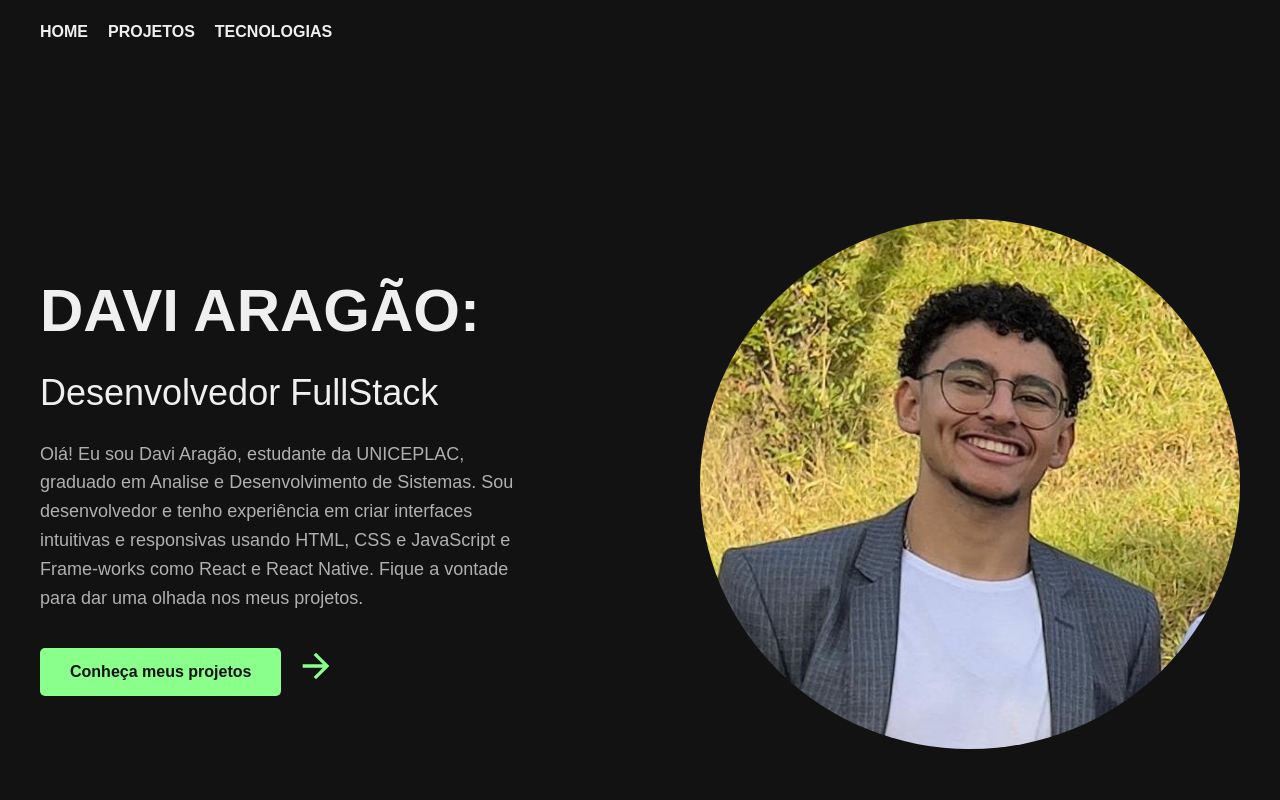
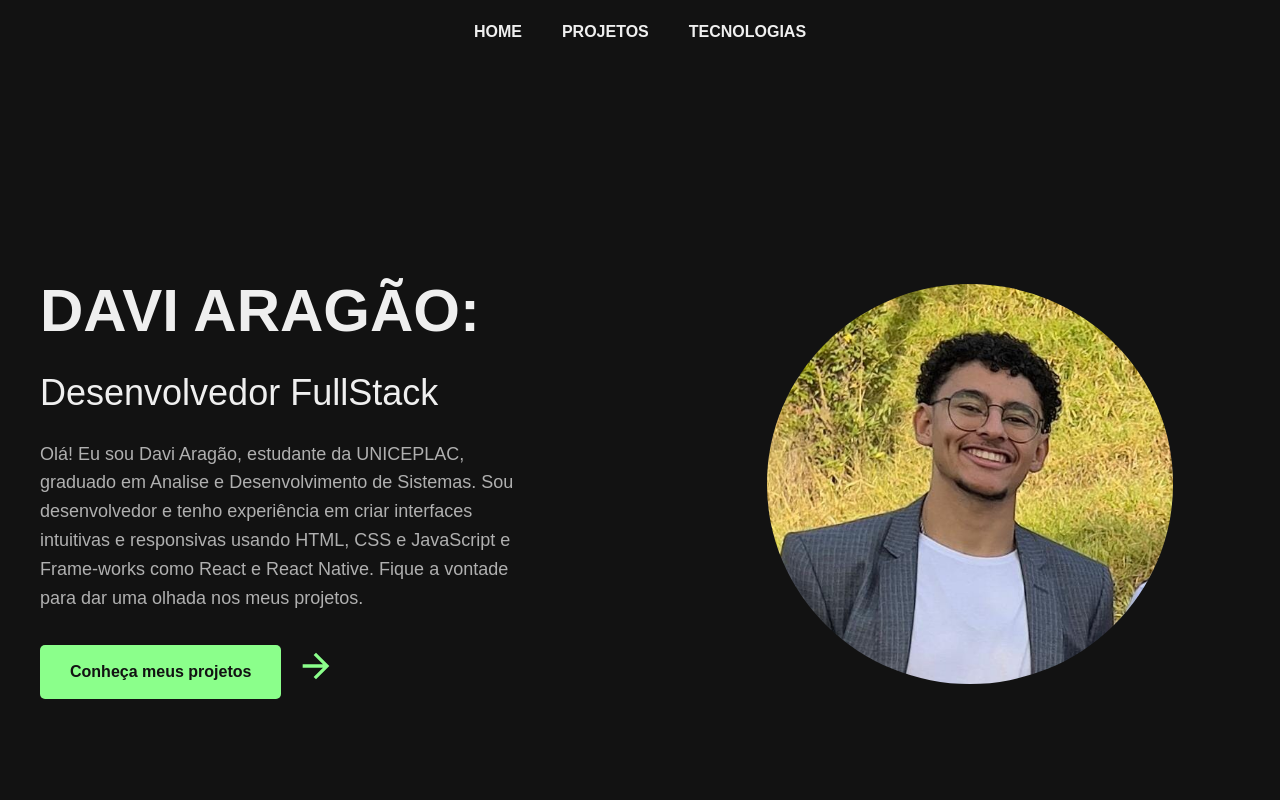
Before and after one commit to daviaragaoyt/portifolio, a React (Vite) app: page / in a window 1280 px wide. Shown: the top 800 px of the page. Built offline with nearby package versions, Linux system fonts and the light colour scheme.

Commit message:
finally portifolio

```diff
--- a/src/App.tsx
+++ b/src/App.tsx
@@ -7,7 +7,7 @@ import Footer from './components/Footer';
 
 const App: React.FC = () => {
   return (
-    <div>
+    <>
       <Header />
       <main>
         <HeroSection />
@@ -15,7 +15,7 @@ const App: React.FC = () => {
         <TechnologiesSection />
       </main>
       <Footer />
-    </div>
+    </>
   );
 };
 
--- a/src/components/Footer.css
+++ b/src/components/Footer.css
@@ -1,5 +1,3 @@
-/* src/components/Footer.css */
-
 .footer {
   background-color: #121212;
   padding: 60px 40px 20px;
@@ -41,7 +39,7 @@
 }
 
 .social-icon:hover {
-  color: #8bff8b; /* Cor de destaque ao passar o mouse */
+  color: #8bff8b;
 }
 
 .footer-copyright {
--- a/src/components/Footer.tsx
+++ b/src/components/Footer.tsx
@@ -4,7 +4,7 @@ import './Footer.css';
 
 const Footer: React.FC = () => {
     return (
-        <footer id='footer' className="footer">
+        <footer className="footer">
             <div className="footer-content">
                 <h3 className="footer-heading">Vamos conversar?</h3>
                 <p className="footer-text">
@@ -13,13 +13,13 @@ const Footer: React.FC = () => {
                     Sinta-se à vontade para me contatar por qualquer um dos canais abaixo.
                 </p>
                 <div className="social-links">
-                    <a href="https://www.instagram.com/d.a.v.i_aragao" target="_blank" rel="noopener noreferrer" className="social-icon">
+                    <a href="https://www.instagram.com/seu-usuario" target="_blank" rel="noopener noreferrer" className="social-icon">
                         <FaInstagram />
                     </a>
-                    <a href="https://www.linkedin.com/in/davi-aragão-25aa30285" target="_blank" rel="noopener noreferrer" className="social-icon">
+                    <a href="https://www.linkedin.com/in/seu-usuario" target="_blank" rel="noopener noreferrer" className="social-icon">
                         <FaLinkedin />
                     </a>
-                    <a href="https://wa.me/5561982611486" target="_blank" rel="noopener noreferrer" className="social-icon">
+                    <a href="https://wa.me/5561999999999" target="_blank" rel="noopener noreferrer" className="social-icon">
                         <FaWhatsapp />
                     </a>
                 </div>
--- a/src/components/Header.tsx
+++ b/src/components/Header.tsx
@@ -1,57 +1,23 @@
 import React from 'react';
-const navLinks = ['HOME', 'PROJETOS', 'TECNOLOGIAS',];
+const navLinks = ['HOME', 'PROJETOS', 'TECNOLOGIAS'];
 const styles = {
     header: {
         display: 'flex',
-        justifyContent: 'space-between',
+        justifyContent: 'center',
         alignItems: 'center',
         padding: '20px 40px',
         backgroundColor: '#121212',
         boxShadow: '0 2px 4px rgba(0,0,0,0.2)',
     },
-    logo: {
-        display: 'flex',
-        alignItems: 'center',
-    },
-    logoImg: {
-        height: '40px',
-    },
-    logoText: {
-        fontSize: '24px',
-        fontWeight: 'bold',
-        color: '#efefef',
-        marginLeft: '10px',
-    },
     nav: {
         display: 'flex',
-        gap: '20px',
+        gap: '40px',
     },
     navLink: {
         color: '#efefef',
         textDecoration: 'none',
         fontWeight: 'bold',
         transition: 'color 0.3s ease',
-    },
-    buttons: {
-        display: 'flex',
-        gap: '10px',
-    },
-    button: {
-        padding: '10px 20px',
-        borderRadius: '20px',
-        fontWeight: 'bold',
-        cursor: 'pointer',
-        transition: 'background-color 0.3s ease, color 0.3s ease',
-    },
-    signupButton: {
-        backgroundColor: 'transparent',
-        color: '#8bff8b',
-        border: '2px solid #8bff8b',
-    },
-    loginButton: {
-        backgroundColor: '#8bff8b',
-        color: '#121212',
-        border: '2px solid #8bff8b',
     },
 };
 const Header: React.FC = () => {
--- /dev/null
+++ b/src/components/HeroSection.css
@@ -0,0 +1,84 @@
+.hero-section {
+  display: flex;
+  align-items: center;
+  justify-content: center;
+  padding: 60px 40px;
+  background-color: #121212;
+  height: calc(100vh - 80px);
+  color: #efefef;
+}
+
+.content-container {
+  display: flex;
+  max-width: 1200px;
+  width: 100%;
+  align-items: center;
+  gap: 80px;
+}
+
+.text-container {
+  flex: 1;
+  padding-right: 40px;
+}
+
+.profile-title {
+  font-size: 60px;
+  font-weight: bold;
+  color: #efefef;
+  margin: 0;
+}
+
+.profile-subtitle {
+  font-size: 36px;
+  font-weight: normal;
+  color: #efefef;
+  margin: 10px 0 20px 0;
+}
+
+.profile-paragraph {
+  font-size: 18px;
+  line-height: 1.6;
+  color: #b0b0b0;
+  max-width: 500px;
+}
+
+.button-container {
+  display: flex;
+  align-items: center;
+  cursor: pointer;
+  margin-top: 30px;
+}
+
+.button-link {
+  padding: 15px 30px;
+  font-size: 16px;
+  font-weight: bold;
+  color: #121212;
+  background-color: #8bff8b;
+  border: none;
+  border-radius: 5px;
+  cursor: pointer;
+  transition: background-color 0.3s ease;
+  text-decoration: none;
+  display: block;
+}
+
+.arrow-icon {
+  margin-left: 15px;
+  font-size: 40px;
+  color: #8bff8b;
+}
+
+.image-container {
+  flex: 1;
+  display: flex;
+  justify-content: center;
+  align-items: center;
+  overflow: hidden;
+}
+
+.profile-image {
+  border-radius: 100%;
+  height: 400px;
+  object-fit: cover;
+}
--- a/src/components/HeroSection.tsx
+++ b/src/components/HeroSection.tsx
@@ -1,102 +1,26 @@
 import React from 'react';
 import person from '../assets/davi.png';
 import { MdArrowForward } from 'react-icons/md';
-
-const styles = {
-    heroSection: {
-        display: 'flex',
-        alignItems: 'center',
-        justifyContent: 'center',
-        padding: '60px 40px',
-        backgroundColor: '#121212',
-        height: 'calc(100vh - 80px)',
-        color: '#efefef'
-    },
-    contentContainer: {
-        display: 'flex',
-        maxWidth: '1200px',
-        width: '100%',
-        alignItems: 'center',
-        gap: '80px',
-    },
-    textContainer: {
-        flex: 1,
-        paddingRight: '40px',
-    },
-    title: {
-        fontSize: '60px',
-        fontWeight: 'bold',
-        color: '#efefef',
-        margin: '0',
-    },
-    subtitle: {
-        fontSize: '36px',
-        fontWeight: 'normal',
-        color: '#efefef',
-        margin: '10px 0 20px 0',
-    },
-    paragraph: {
-        fontSize: '18px',
-        lineHeight: '1.6',
-        color: '#b0b0b0',
-        maxWidth: '500px',
-    },
-    buttonContainer: {
-        display: 'flex',
-        alignItems: 'center',
-        cursor: 'pointer',
-        marginTop: '30px',
-    },
-    button: {
-        padding: '15px 30px',
-        fontSize: '16px',
-        fontWeight: 'bold',
-        color: '#121212',
-        backgroundColor: '#8bff8b',
-        border: 'none',
-        borderRadius: '5px',
-        cursor: 'pointer',
-        transition: 'background-color 0.3s ease',
-    },
-    arrowIcon: {
-        marginLeft: '15px',
-        fontSize: '40px',
-        color: '#8bff8b',
-    },
-    imageContainer: {
-        flex: 1,
-        display: 'flex',
-        justifyContent: 'center',
-        borderRadius: '100%',
-        alignItems: 'center',
-    },
-    phoneImage: {
-        borderRadius: '100%',
-        maxWidth: '100%',
-        height: 'auto',
-    },
-};
+import './HeroSection.css';
 const HeroSection: React.FC = () => {
     return (
-        <section style={styles.heroSection}>
-            <div style={styles.contentContainer}>
-                <div style={styles.textContainer}>
-                    <h1 style={styles.title}>DAVI ARAGÃO:</h1>
-                    <h2 style={styles.subtitle}>Desenvolvedor FullStack</h2>
-                    <p style={styles.paragraph}>
-                        Olá! Eu sou Davi Aragão, estudante da UNICEPLAC, graduado em Analise e Desenvolvimento de Sistemas.
-                        Sou desenvolvedor e tenho experiência em criar interfaces intuitivas e responsivas usando HTML, CSS e JavaScript e Frame-works como React e React Native.
-                        Fique a vontade para dar uma olhada nos meus projetos.
+        <section className="hero-section">
+            <div className="content-container">
+                <div className="text-container">
+                    <h1 className="profile-title">DAVI ARAGÃO:</h1>
+                    <h2 className="profile-subtitle">Desenvolvedor FullStack</h2>
+                    <p className="profile-paragraph">
+                        Olá! Eu sou Davi Aragão, estudante da UNICEPLAC, graduado em Analise e Desenvolvimento de Sistemas. Sou desenvolvedor e tenho experiência em criar interfaces intuitivas e responsivas usando HTML, CSS e JavaScript e Frame-works como React e React Native. Fique a vontade para dar uma olhada nos meus projetos.
                     </p>
-                    <div style={styles.buttonContainer}>
-                        <button style={styles.button}>Conheça meus projetos</button>
-                        <span style={styles.arrowIcon}>
+                    <div className="button-container">
+                        <a href="#projetos" className="button-link">Conheça meus projetos</a>
+                        <span className="arrow-icon">
                             <MdArrowForward />
                         </span>
                     </div>
                 </div>
-                <div style={styles.imageContainer}>
-                    <img src={person} style={styles.phoneImage} />
+                <div className="image-container">
+                    <img src={person} className="profile-image" alt="Foto de perfil de Davi Aragão" />
                 </div>
             </div>
         </section>
--- a/src/components/ProjectsSection.css
+++ b/src/components/ProjectsSection.css
@@ -1,45 +1,52 @@
 .projects-section {
   padding: 80px 40px;
-  background-color: #121212; /* Cor de fundo da seção */
+  background-color: #121212;
   text-align: center;
 }
+
 .projects-heading {
   font-size: 40px;
   font-weight: bold;
-  color: #efefef; /* Cor do título */
+  color: #efefef;
   margin-bottom: 60px;
 }
+
 .cards-container {
   display: flex;
   justify-content: center;
   gap: 40px;
   flex-wrap: wrap;
 }
+
 .project-card {
-  background-color: #2c2c2c; /* Cor de fundo do card */
+  background-color: #2c2c2c;
   border-radius: 10px;
   box-shadow: 0 4px 12px rgba(0, 0, 0, 0.05);
-  border: 2px solid #4a4a4a; /* Borda sutil */
+  border: 2px solid #4a4a4a;
   width: 350px;
   overflow: hidden;
   transition: transform 0.3s ease, box-shadow 0.3s ease;
   display: flex;
   flex-direction: column;
 }
+
 .project-card:hover {
   transform: translateY(-10px);
   box-shadow: 0 8px 20px rgba(0, 0, 0, 0.1);
 }
+
 .project-image-container {
   height: 200px;
   width: 100%;
   overflow: hidden;
 }
+
 .project-image {
   width: 100%;
   height: 100%;
   object-fit: cover;
 }
+
 .card-content {
   padding: 25px;
   text-align: left;
@@ -47,12 +54,14 @@
   display: flex;
   flex-direction: column;
 }
+
 .card-title {
   font-size: 20px;
   font-weight: bold;
   color: #efefef;
   margin: 0 0 10px 0;
 }
+
 .card-description {
   font-size: 14px;
   line-height: 1.6;
@@ -60,11 +69,13 @@
   flex-grow: 1;
   margin-bottom: 20px;
 }
+
 .card-buttons {
   display: flex;
   gap: 15px;
   margin-top: auto;
 }
+
 .card-link {
   background-color: transparent;
   color: #8bff8b;
@@ -78,6 +89,7 @@
   gap: 8px;
   transition: background-color 0.3s ease, color 0.3s ease;
 }
+
 .card-link:hover {
   background-color: #8bff8b;
   color: #121212;
--- a/src/components/TechnologiesSection.tsx
+++ b/src/components/TechnologiesSection.tsx
@@ -2,7 +2,6 @@ import React from 'react';
 import { DiReact, DiNodejsSmall, DiHtml5, DiCss3, DiJavascript1, DiPostgresql } from 'react-icons/di';
 import { SiTypescript, SiExpo } from 'react-icons/si';
 import './TechnologiesSection.css';
-
 
 const technologiesData = [
     { name: 'React', icon: <DiReact /> },
@@ -18,7 +17,7 @@ const technologiesData = [
 
 const TechnologiesSection: React.FC = () => {
     return (
-        <section id='tecnologias' className="technologies-section">
+        <section id="tecnologias" className="technologies-section">
             <h2 className="technologies-heading">Tecnologias</h2>
             <div className="technologies-grid">
                 {technologiesData.map((tech, index) => (
--- a/src/index.css
+++ b/src/index.css
@@ -1,15 +1,17 @@
-/* src/index.css */
-
-:root {
+html {
+  scroll-behavior: smooth;
+}
+body {
+  margin: 0;
+  padding: 0;
+  box-sizing: border-box;
   font-family: sans-serif;
   line-height: 1.5;
   font-weight: 400;
   color: #efefef;
-}
-
-body {
-  margin: 0;
-  padding: 0;
-  box-sizing: border-box;
   background-color: #121212;
 }
+a {
+  text-decoration: none;
+  color: #efefef;
+}
```
Also changed, not shown: src/components/ProjectsSection.tsx (+13 -13 lines).
